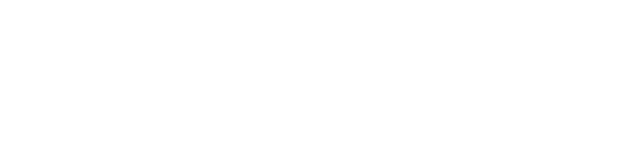
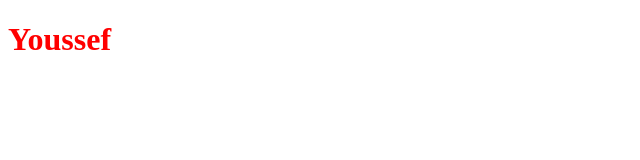
Before and after one commit to youssefmostvfv/myproject, a plain HTML site: page indxt.html in a window 1280 px wide. Shown: the whole page, without its empty margins (0-640 px from the left). Drawn offline with Linux system fonts and the light colour scheme.

Commit message:
chaind css

```diff
--- a/indxt.html
+++ b/indxt.html
@@ -4,8 +4,10 @@
     <meta charset="UTF-8">
     <meta name="viewport" content="width=device-width, initial-scale=1.0">
     <title>Document</title>
+    <link rel="stylesheet" href="style.css">
 </head>
 <body>
+    <h1>Youssef</h1>
     <script src="app.js"></script>
 </body>
 </html>
--- a/style.css
+++ b/style.css
@@ -0,0 +1,3 @@
+h1{
+    color: red;
+}
```
